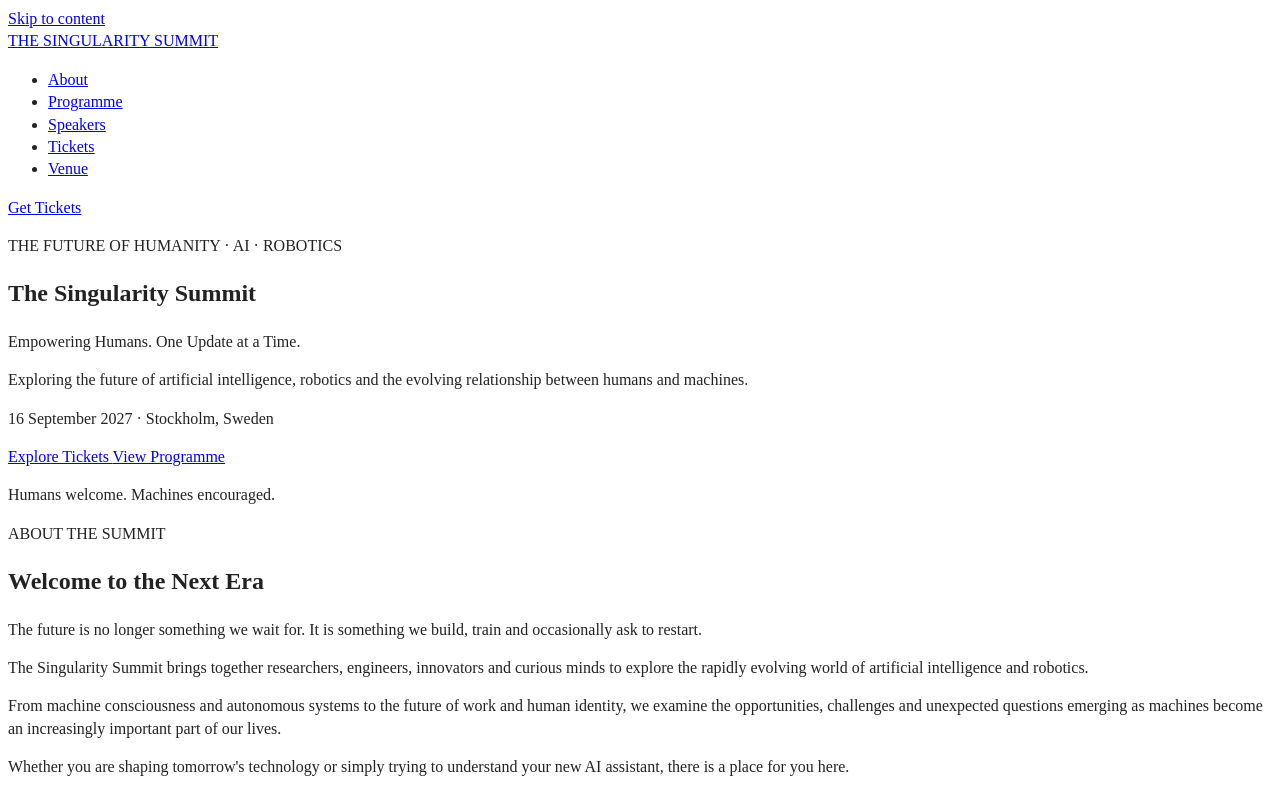
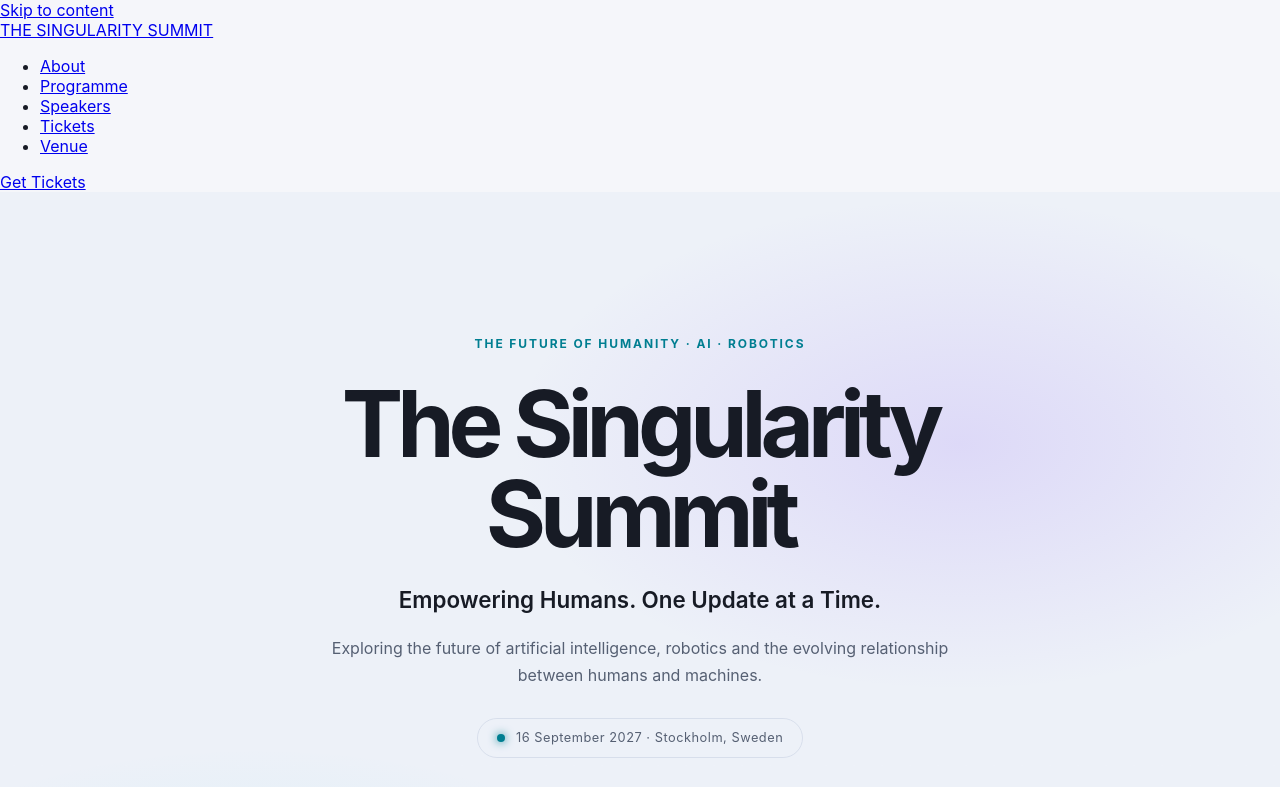
Before and after one commit to Obi-1-code/inl-2-konferens-publicering, a website: page index.html in a window 1280 px wide. Shown: the top 787 px of the page. Drawn offline with nearby package versions, Linux system fonts and the light colour scheme; files that its build step writes are made by us from their sources.

Commit message:
added css/scss, updated hero

```diff
--- a/index.html
+++ b/index.html
@@ -6,6 +6,7 @@
   <meta name="viewport" content="width=device-width, initial-scale=1">
   <title>The Singularity Summit 2027 | AI & Robotics Conference</title>
   <link rel="stylesheet" href="css/style.css">
+  <link rel="stylesheet" href="css/main.css">
   <meta name="description" content="The Singularity Summit explores the future of artificial intelligence, robotics and the relationship between humans and machines.">
 
   <meta property="og:title" content="">
--- /dev/null
+++ b/scss/hero.scss
@@ -0,0 +1,310 @@
+/* =====================================
+   HERO SECTION
+===================================== */
+
+.hero {
+  position: relative;
+  isolation: isolate;
+  overflow: hidden;
+
+  padding: clamp(5rem, 12vw, 9rem) 1.5rem;
+
+  background-color: var(--ss-hero-background);
+
+  color: var(--ss-text);
+
+  // Decorative background glow
+  &::before {
+    content: "";
+
+    position: absolute;
+    inset: 0;
+    z-index: -1;
+
+    background:
+      radial-gradient(
+        ellipse 40rem 22rem at 75% 30%,
+        rgba(138, 92, 246, 0.16),
+        transparent 70%
+      ),
+      radial-gradient(
+        ellipse 38rem 18rem at 20% 90%,
+        rgba(34, 211, 238, 0.10),
+        transparent 70%
+      );
+
+    pointer-events: none;
+  }
+
+  // Subtle particle pattern
+  &::after {
+    content: "";
+
+    position: absolute;
+    inset: 50% 0 0;
+    z-index: -1;
+
+    background-image: radial-gradient(
+      rgba(247, 248, 252, 0.35) 1px,
+      transparent 1px
+    );
+
+    background-size: 28px 28px;
+
+    opacity: 0.15;
+    mask-image: linear-gradient(
+      to bottom,
+      transparent,
+      black
+    );
+
+    pointer-events: none;
+  }
+}
+
+
+/* HERO CONTENT */
+
+.hero__content {
+  position: relative;
+
+  width: min(100%, 55rem);
+  margin-inline: auto;
+
+  text-align: center;
+
+  animation: hero-fade-up 0.8s ease-out both;
+}
+
+
+/* Small introductory text */
+
+.hero__eyebrow {
+  margin: 0 0 1.75rem;
+
+  color: var(--ss-cyan);
+
+  font-size: 0.75rem;
+  font-weight: 700;
+  letter-spacing: 0.16em;
+  text-transform: uppercase;
+}
+
+
+/* Main heading */
+
+.hero h1 {
+  max-width: 12ch;
+  margin: 0 auto 1.5rem;
+
+  font-size: clamp(3rem, 7.2vw, 6.5rem);
+  font-weight: 700;
+  line-height: 0.98;
+
+  letter-spacing: -0.065em;
+
+  text-wrap: balance;
+}
+
+
+/* Conference slogan */
+
+.hero__slogan {
+  margin: 0 0 1.25rem;
+
+  font-size: clamp(1.1rem, 2vw, 1.4rem);
+  font-weight: 600;
+  line-height: 1.4;
+}
+
+
+/* Description */
+
+.hero__description {
+  max-width: 42rem;
+  margin: 0 auto 1.8rem;
+
+  color: var(--ss-text-muted);
+
+  font-size: 1rem;
+  line-height: 1.7;
+}
+
+
+/* Date and location */
+
+.hero__event-details {
+  display: inline-flex;
+  align-items: center;
+  gap: 0.7rem;
+
+  margin: 0 0 2rem;
+  padding: 0.7rem 1.2rem;
+
+  color: var(--ss-text-muted);
+
+  font-size: 0.8rem;
+  letter-spacing: 0.04em;
+
+  background-color: rgba(255, 255, 255, 0.03);
+
+  border: 1px solid var(--ss-border);
+  border-radius: 999px;
+
+  &::before {
+    content: "";
+
+    width: 0.5rem;
+    height: 0.5rem;
+
+    flex-shrink: 0;
+
+    background-color: var(--ss-cyan);
+    border-radius: 50%;
+
+    box-shadow: 0 0 10px var(--ss-cyan);
+  }
+}
+
+
+/* HERO BUTTONS */
+
+.hero__actions {
+  display: flex;
+  flex-wrap: wrap;
+  justify-content: center;
+
+  gap: 1rem;
+}
+
+.hero .button {
+  display: inline-flex;
+  align-items: center;
+  justify-content: center;
+
+  min-height: 3.25rem;
+  padding: 0.9rem 1.8rem;
+
+  border: 1px solid transparent;
+  border-radius: 999px;
+
+  font-size: 0.9rem;
+  font-weight: 600;
+
+  text-decoration: none;
+
+  transition:
+    transform 0.2s ease,
+    background-color 0.2s ease,
+    border-color 0.2s ease,
+    box-shadow 0.2s ease;
+
+  &:hover {
+    transform: translateY(-3px);
+  }
+
+  &:focus-visible {
+    outline: 3px solid var(--ss-violet);
+    outline-offset: 4px;
+  }
+}
+
+
+/* Primary button */
+
+.hero .button--primary {
+  background: linear-gradient(
+    110deg,
+    var(--ss-cyan),
+    var(--ss-violet)
+  );
+
+  color: var(--ss-button-text);
+
+  &:hover {
+    box-shadow: 0 0 24px rgba(34, 211, 238, 0.2);
+  }
+}
+
+
+/* Secondary button */
+
+.hero .button--secondary {
+  background-color: transparent;
+
+  border-color: var(--ss-border);
+
+  color: var(--ss-text);
+
+  &:hover {
+    background-color: var(--ss-surface);
+    border-color: var(--ss-cyan);
+  }
+}
+
+
+/* Small text below the buttons */
+
+.hero__microcopy {
+  margin: 2rem 0 0;
+
+  color: var(--ss-text-muted);
+
+  font-size: 0.8rem;
+  letter-spacing: 0.03em;
+}
+
+
+/*ANIMATION*/
+
+@keyframes hero-fade-up {
+  from {
+    opacity: 0;
+    transform: translateY(20px);
+  }
+
+  to {
+    opacity: 1;
+    transform: translateY(0);
+  }
+}
+
+
+/*RESPONSIVE DESIGN*/
+
+@media (max-width: 36rem) {
+  .hero {
+    padding: 4.5rem 1.25rem;
+  }
+
+  .hero__eyebrow {
+    font-size: 0.65rem;
+  }
+
+  .hero__event-details {
+    font-size: 0.7rem;
+    gap: 0.5rem;
+  }
+
+  .hero__actions {
+    flex-direction: column;
+    align-items: center;
+  }
+
+  .hero .button {
+    width: min(100%, 18rem);
+  }
+}
+
+
+/* Accessibility: reduced motion */
+
+@media (prefers-reduced-motion: reduce) {
+  .hero__content {
+    animation: none;
+  }
+
+  .hero .button {
+    transition: none;
+  }
+}
--- /dev/null
+++ b/scss/main.scss
@@ -0,0 +1,37 @@
+@use "variables";
+@use "hero";
+
+/* Global reset */
+*,
+*::before,
+*::after {
+  box-sizing: border-box;
+}
+
+/* Global page settings */
+html {
+  scroll-behavior: smooth;
+}
+
+body {
+  margin: 0;
+  min-width: 320px;
+
+  font-family:
+    Inter,
+    system-ui,
+    -apple-system,
+    BlinkMacSystemFont,
+    "Segoe UI",
+    sans-serif;
+
+  background-color: var(--ss-background);
+  color: var(--ss-text);
+}
+
+/* Respect reduced motion */
+@media (prefers-reduced-motion: reduce) {
+  html {
+    scroll-behavior: auto;
+  }
+}
--- /dev/null
+++ b/scss/variables.scss
@@ -0,0 +1,40 @@
+:root {
+  color-scheme: dark;
+
+  /* Backgrounds */
+  --ss-background: #08090f;
+  --ss-hero-background: #0d121e;
+  --ss-surface: #111826;
+
+  /* Text */
+  --ss-text: #f7f8fc;
+  --ss-text-muted: #a8afbf;
+
+  /* Accent colors */
+  --ss-cyan: #22d3ee;
+  --ss-violet: #8a5cf6;
+
+  /* Other */
+  --ss-border: #293244;
+  --ss-button-text: #061018;
+}
+
+/* Light mode */
+@media (prefers-color-scheme: light) {
+  :root {
+    color-scheme: light;
+
+    --ss-background: #f5f6fa;
+    --ss-hero-background: #edf1f8;
+    --ss-surface: #ffffff;
+
+    --ss-text: #171b25;
+    --ss-text-muted: #566073;
+
+    --ss-cyan: #007e91;
+    --ss-violet: #7047d1;
+
+    --ss-border: #d7deeb;
+    --ss-button-text: #ffffff;
+  }
+}
```
Also changed, not shown: package.json (added, +10 -0 lines), css/style.css, 1 other file.
